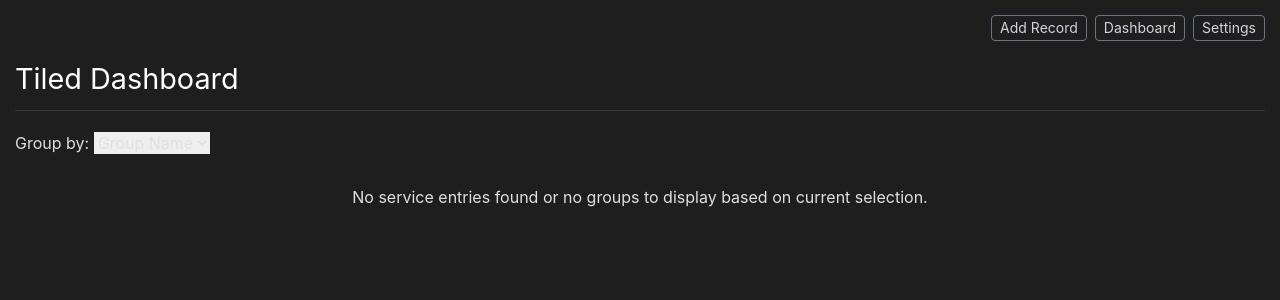
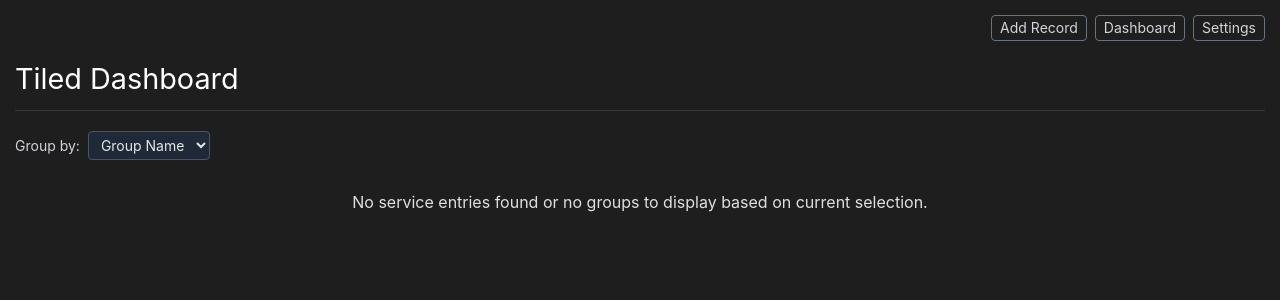
Before and after one commit to crzykidd/service-tracker-dashboard, a Flask app: template templates/tiled_dash.html in a window 1280 px wide. Shown: the top 300 px of the page. Run offline with Flask 3, Linux system fonts and the light colour scheme; the template is opened without the code that fills it, so the values that code supplies are empty; parts of the project's set-up code (start-up, migrations or seed data) failed here and were passed over; some libraries are stand-ins or nearby versions.

Commit message:
fixed group drop down.

```diff
--- a/templates/tiled_dash.html
+++ b/templates/tiled_dash.html
@@ -172,10 +172,11 @@
     </div>
 
 
-    <div class="controls-container">
-        <div class="grouping-controls">
-            <label for="groupBySelect">Group by:</label>
-            <select id="groupBySelect">
+    <div class="controls-container text-gray-300">
+    <div class="grouping-controls flex items-center space-x-2">
+        <label for="groupBySelect" class="text-sm">Group by:</label>
+        <select id="groupBySelect"
+                class="bg-gray-800 text-gray-200 border border-gray-600 rounded px-2 py-1 text-sm focus:outline-none focus:ring-2 focus:ring-blue-500">
         <option value="group_name">Group Name</option>
         <option value="host">Docker Host</option>
         <option value="stack_name">Stack Name</option>
```
Lines whose indentation alone changed are shown as unchanged.
